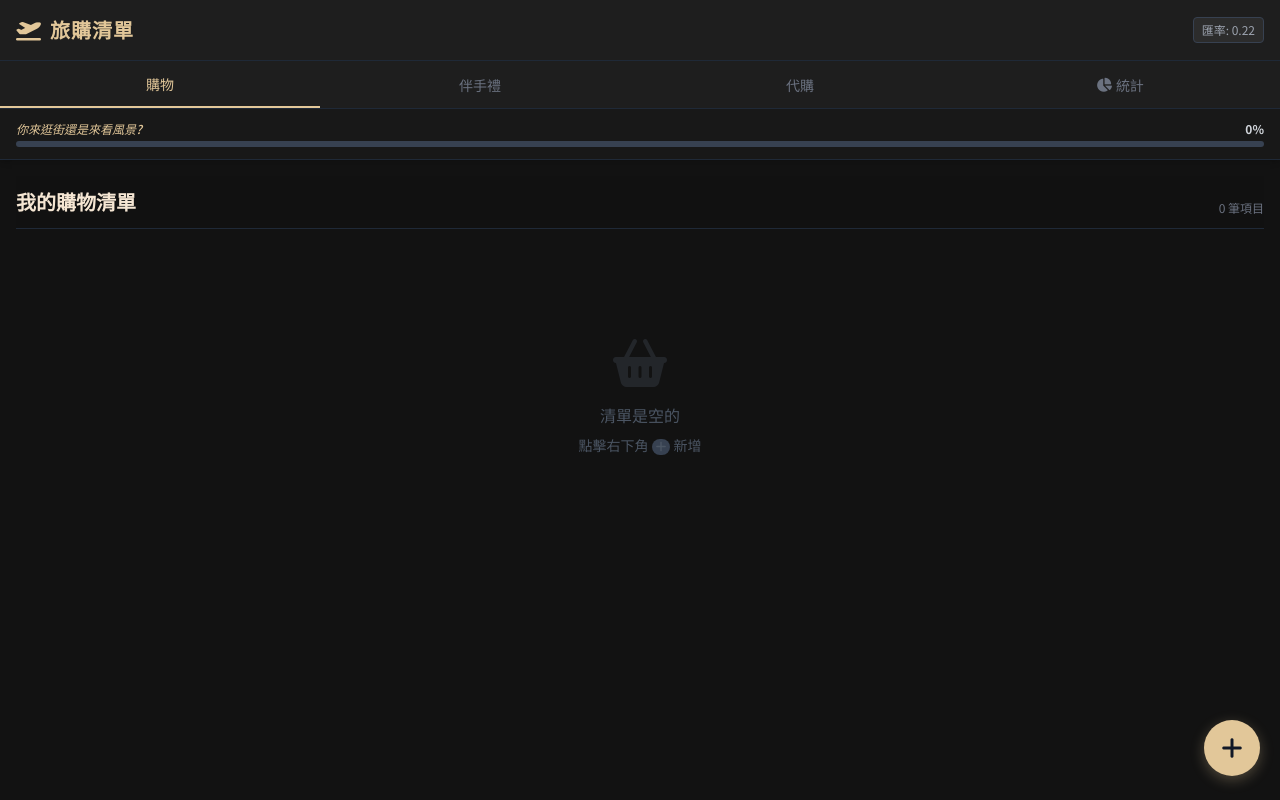
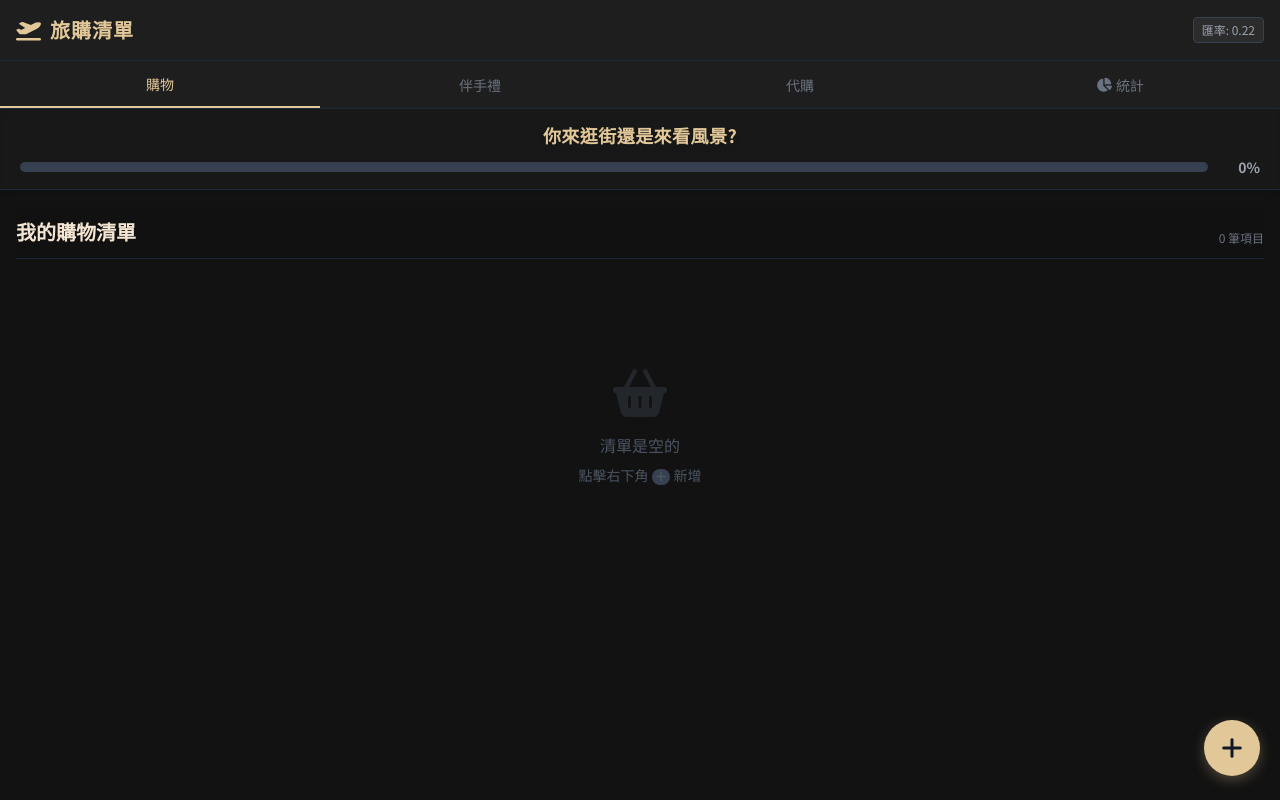
Before and after one commit to hao75312-byte/shopping-app, a plain HTML site: page index.html in a window 1280 px wide. Drawn offline with nearby package versions, Linux system fonts and the light colour scheme.

Commit message:
Add files via upload

```diff
--- a/index.html
+++ b/index.html
@@ -137,7 +137,7 @@
                             input: '#2C2C2C'
                         },
                         success: {
-                            text: '#4ade80', // Green-400
+                            text: '#4ade80',
                             bg: 'rgba(74, 222, 128, 0.1)'
                         }
                     },
@@ -212,16 +212,21 @@
             </button>
         </nav>
 
-        <!-- Progress Bar Section (New) -->
-        <div class="px-4 py-3 bg-[#181818] border-b border-gray-800">
-            <div class="flex justify-between items-end mb-1">
-                <div class="text-xs text-wood-200 font-medium italic truncate pr-2" id="progress-msg">
+        <!-- Progress Bar Section (Styled for Prominence) -->
+        <div class="px-5 py-3 bg-[#181818] border-b border-gray-800 shadow-inner">
+            <!-- 1. Centered, Bold Message -->
+            <div class="text-center mb-2 min-h-[1.75rem]">
+                <div class="text-lg font-bold text-wood-200 tracking-wide drop-shadow-md transition-all duration-300" id="progress-msg">
                     計算中...
                 </div>
-                <div class="text-xs font-bold text-gray-300" id="progress-percent">0%</div>
             </div>
-            <div class="w-full bg-gray-700 rounded-full h-1.5 overflow-hidden">
-                <div id="main-progress-bar" class="bg-wood-200 h-1.5 rounded-full progress-transition" style="width: 0%"></div>
+
+            <!-- 2. Progress Bar Row -->
+            <div class="flex items-center gap-3">
+                <div class="flex-1 bg-gray-700 rounded-full h-2.5 overflow-hidden shadow-inner">
+                    <div id="main-progress-bar" class="bg-gradient-to-r from-wood-400 to-wood-200 h-2.5 rounded-full progress-transition shadow" style="width: 0%"></div>
+                </div>
+                <div class="text-sm font-bold text-gray-400 w-10 text-right" id="progress-percent">0%</div>
             </div>
         </div>
     </div>
@@ -329,9 +334,7 @@
             else renderList(currentTab);
         }
 
-        // --- NEW: Global Progress Bar Logic ---
         function updateGlobalProgress() {
-            // 1. Calculate All Totals
             let totalEstimated = 0;
             let totalChecked = 0;
 
@@ -345,14 +348,12 @@
                 });
             });
 
-            // 2. Calculate Percentage
             let percentage = 0;
             if (totalEstimated > 0) {
                 percentage = Math.round((totalChecked / totalEstimated) * 100);
             }
-            if (percentage > 100) percentage = 100; // Cap at 100 just in case
+            if (percentage > 100) percentage = 100;
 
-            // 3. Determine Comment
             let msg = "";
             if (percentage === 0) {
                 msg = "你來逛街還是來看風景?";
@@ -372,7 +373,6 @@
                 msg = "你好，乾爹";
             }
 
-            // 4. Update DOM
             const bar = document.getElementById('main-progress-bar');
             const txtMsg = document.getElementById('progress-msg');
             const txtPct = document.getElementById('progress-percent');
```
